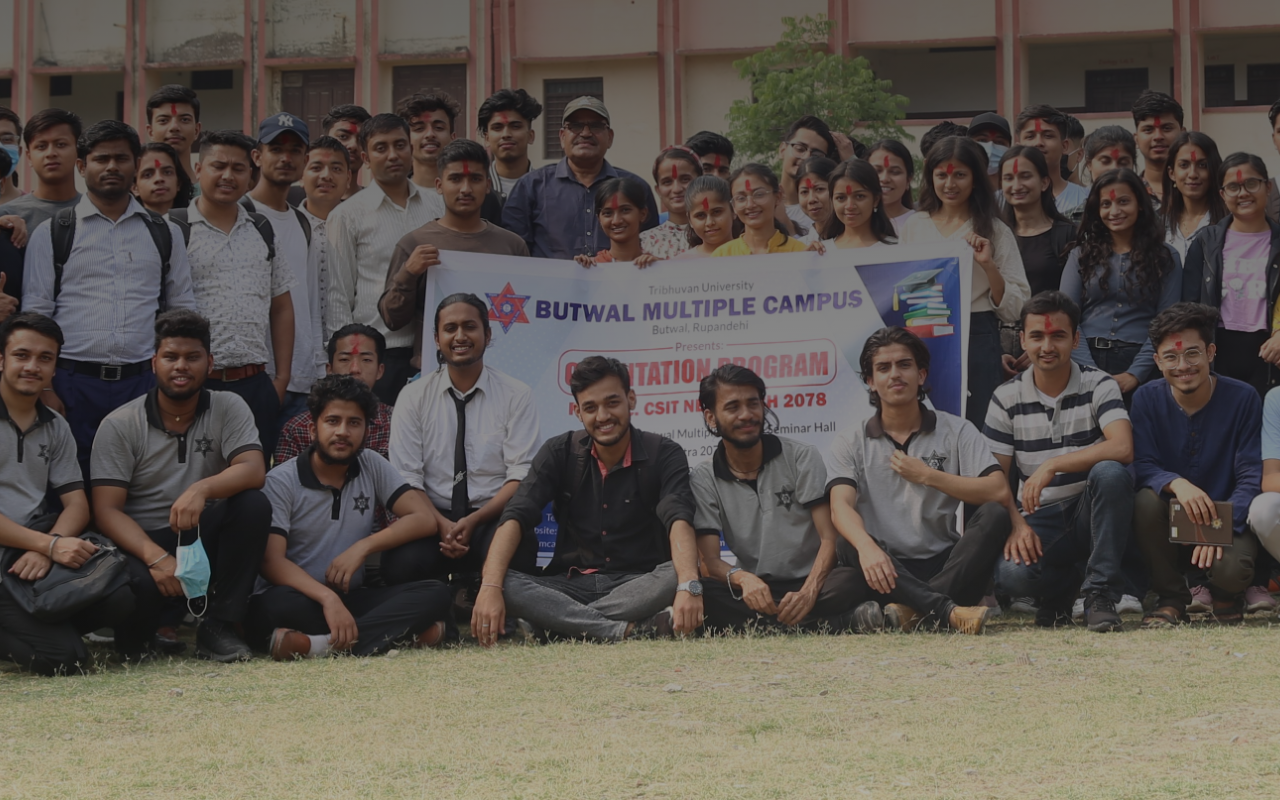
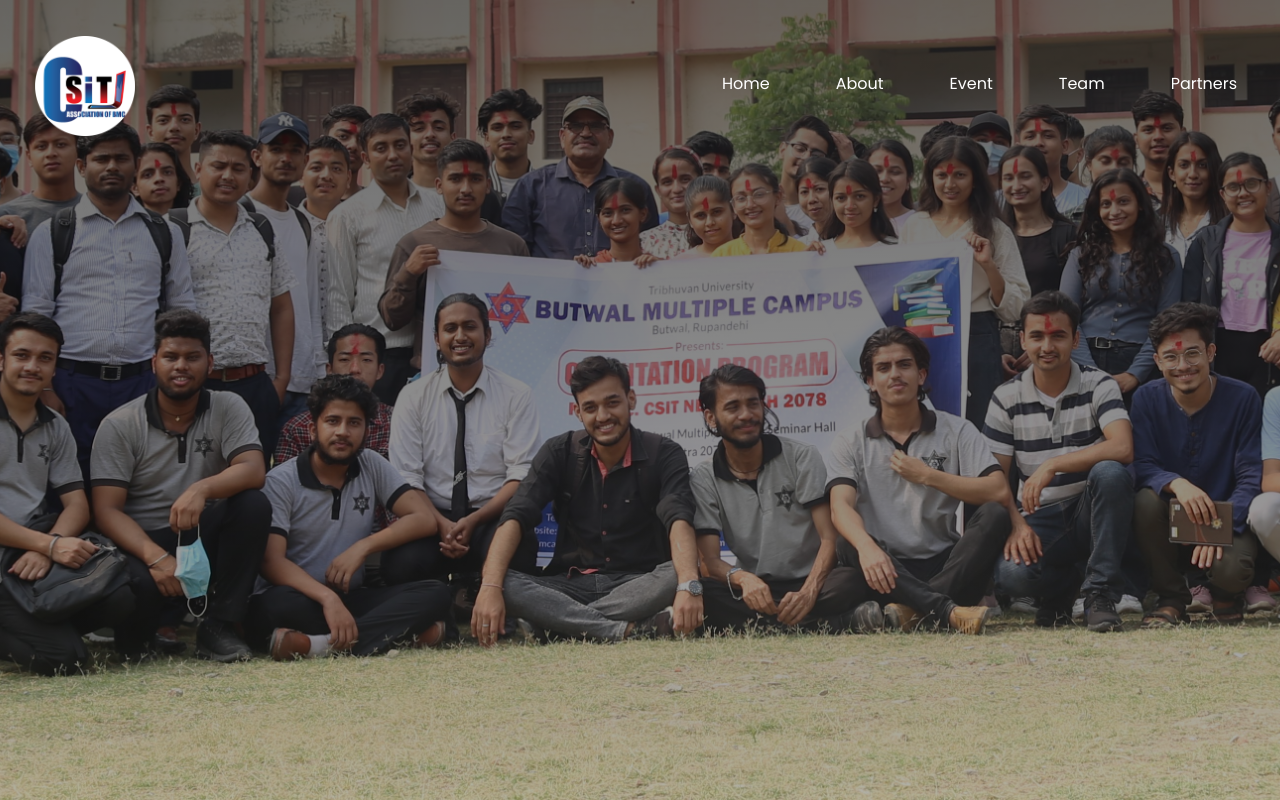
Before and after one commit to sachinpantha/CSITA-BMC-Website, a React (Create React App) app: page / in a window 1280 px wide. Built offline with nearby package versions, Linux system fonts and the light colour scheme.

Commit message:
added navigation and logohero

```diff
--- a/public/index.html
+++ b/public/index.html
@@ -15,6 +15,7 @@
       user's mobile device or desktop. See https://developers.google.com/web/fundamentals/web-app-manifest/
     -->
     <link rel="manifest" href="%PUBLIC_URL%/manifest.json" />
+    <link href="https://fonts.googleapis.com/css2?family=Poppins&display=swap" rel="stylesheet">
     <!--
       Notice the use of %PUBLIC_URL% in the tags above.
       It will be replaced with the URL of the `public` folder during the build.
--- a/src/components/Header/Header.jsx
+++ b/src/components/Header/Header.jsx
@@ -1,16 +1,21 @@
-import React from 'react'
-import "./header.css"
+import React from "react";
+import "./header.css";
+import IMG from "../../Assets/logohero.png";
 const Header = () => {
   return (
-    <div>
+      <section className="header">
+      <div className="logo">
+        <img src={IMG} alt="" />
+      </div>
+      <div className="nav-area">
+        <li><a href="#">Home</a></li>
+        <li><a href="#">About</a></li>
+        <li><a href="#">Event</a></li>
+        <li><a href="#">Team</a></li>
+        <li><a href="#">Partners</a></li>
+      </div>
+      </section>
+  );
+};
 
-<section className='header'>
-
-
-</section>
-
-    </div>
-  )
-}
-
-export default Header
+export default Header;
--- a/src/components/Header/header.css
+++ b/src/components/Header/header.css
@@ -15,3 +15,28 @@
     position: relative;
 
 }
+.logo img{
+    position: absolute;
+    width: 100px;
+    height: 100px;
+    left: 35px;
+    top: 36px;
+}
+.nav-area{
+    float: right;
+    list-style: none;
+    margin-top: 71px;
+    padding-right: 10px;
+}
+.nav-area li{
+    display: inline-block;
+}
+.nav-area li a{
+    color: #fff;
+    text-decoration: none;
+    font-family: 'Poppins', sans-serif;
+    padding: 33px;
+}
+.nav-area li a:hover{
+    color: red;
+}
```
Also changed, not shown: src/Assets/logohero.png (added), 1 other file (tests, documents, lock files or other folders).
